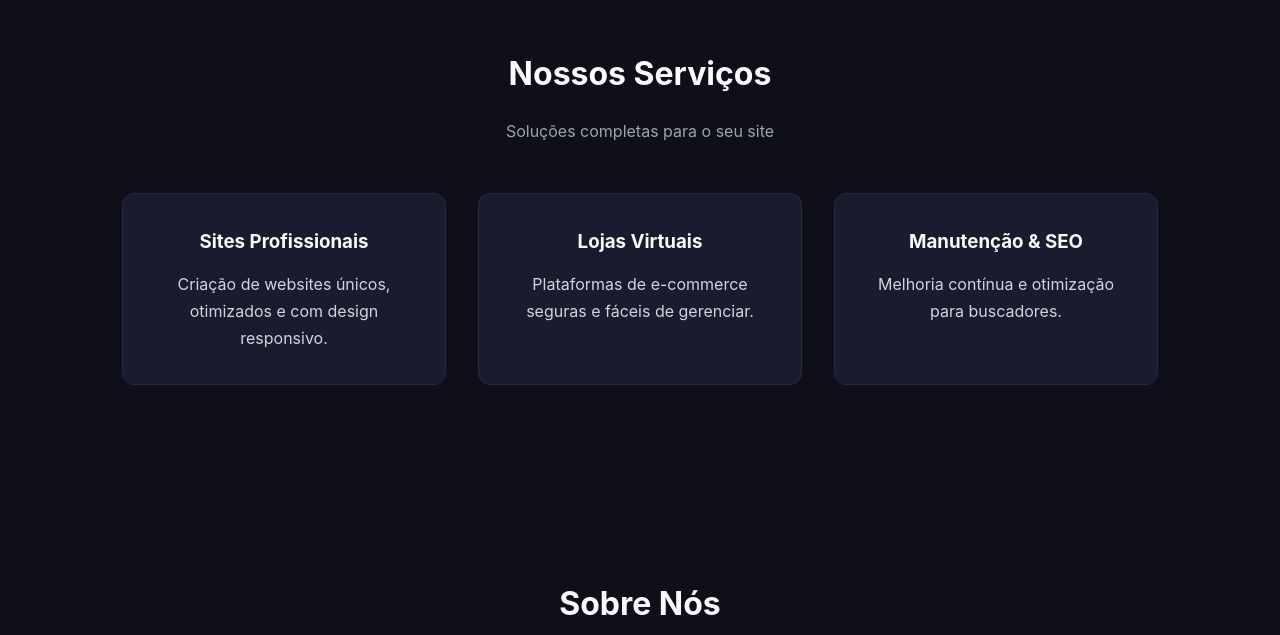
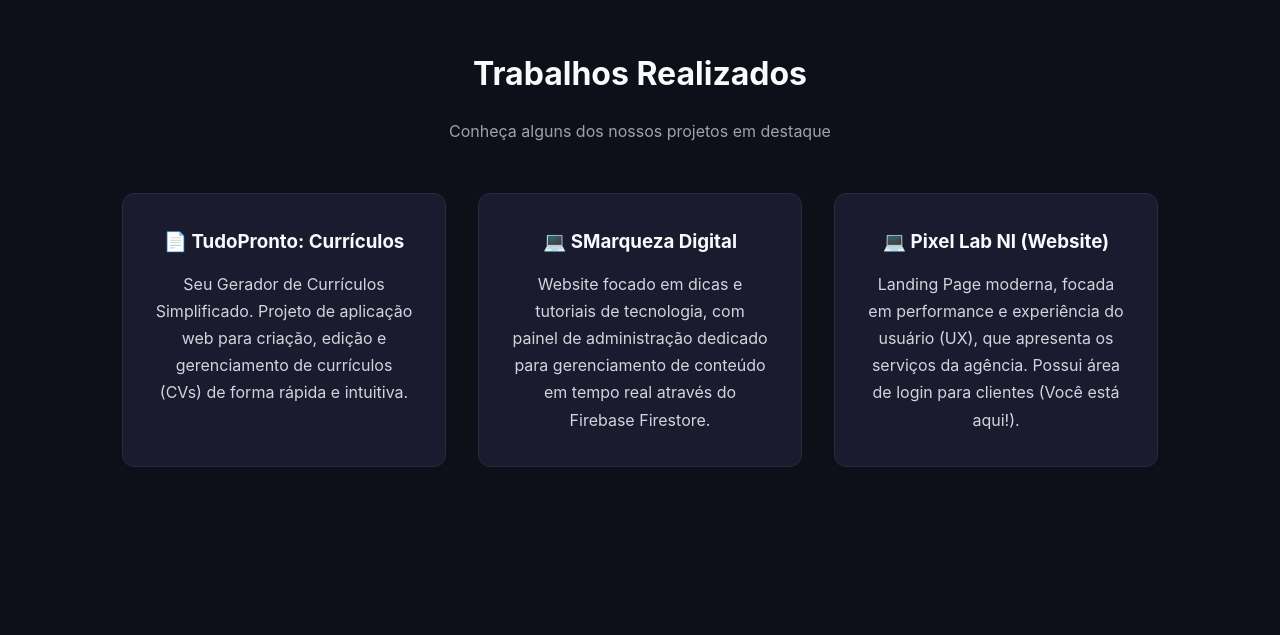
Before and after one commit to PixelLabNI/website, a plain HTML site: page index.html in a window 1280 px wide. Shown: the part 806-1441 px from the top of the page. Drawn offline with nearby package versions, Linux system fonts and the light colour scheme.

Commit message:
Add files via upload

```diff
--- a/index.html
+++ b/index.html
@@ -17,7 +17,7 @@
 
     <nav class="nav-menu">
         <ul>
-        <li><a href="#services">Serviços</a></li>
+        <li><a href="#portfolio">Trabalhos</a></li>
         <li><a href="#about">Sobre</a></li>
         <li><a href="#contact">Contato</a></li>
         <li><a href="login.html" class="btn-login">Pedidos</a></li>
@@ -40,23 +40,26 @@
     </div>
   </section>
 
-  <section id="services" class="section">
-    <h2>Nossos Serviços</h2>
-    <p class="section-subtitle">Soluções completas para o seu site</p>
+  <section id="portfolio" class="section">
+    <h2>Trabalhos Realizados</h2>
+    <p class="section-subtitle">Conheça alguns dos nossos projetos em destaque</p>
 
     <div class="cards">
-      <div class="card">
-        <h3>Sites Profissionais</h3>
-        <p>Criação de websites únicos, otimizados e com design responsivo.</p>
-      </div>
-      <div class="card">
-        <h3>Lojas Virtuais</h3>
-        <p>Plataformas de e-commerce seguras e fáceis de gerenciar.</p>
-      </div>
-      <div class="card">
-        <h3>Manutenção & SEO</h3>
-        <p>Melhoria contínua e otimização para buscadores.</p>
-      </div>
+
+        <a href="https://pixellabni.github.io/tudopronto/" target="_blank" class="card" aria-label="Visitar TudoPronto: Seu Gerador de Currículos Simplificado">
+            <h3>📄 TudoPronto: Currículos</h3>
+            <p>Seu Gerador de Currículos Simplificado. Projeto de aplicação web para criação, edição e gerenciamento de currículos (CVs) de forma rápida e intuitiva.</p>
+        </a>
+
+        <a href="https://pixellabni.github.io/smarquezadigital/" target="_blank" class="card" aria-label="Visitar SMarqueza Digital">
+            <h3>💻 SMarqueza Digital</h3>
+            <p>Website focado em dicas e tutoriais de tecnologia, com painel de administração dedicado para gerenciamento de conteúdo em tempo real através do Firebase Firestore.</p>
+        </a>
+
+        <a href="https://pixellabni.github.io/website/" target="_blank" class="card" aria-label="Visitar Pixel Lab NI - Desenvolvimento Web">
+            <h3>💻 Pixel Lab NI (Website)</h3>
+            <p>Landing Page moderna, focada em performance e experiência do usuário (UX), que apresenta os serviços da agência. Possui área de login para clientes (Você está aqui!).</p>
+        </a>
     </div>
   </section>
 
--- a/script.js
+++ b/script.js
@@ -2,9 +2,6 @@
 import { initializeApp } from "https://www.gstatic.com/firebasejs/10.13.2/firebase-app.js";
 import { getAuth, signInWithEmailAndPassword } from "https://www.gstatic.com/firebasejs/10.13.2/firebase-auth.js";
 import { getFirestore, doc, getDoc } from "https://www.gstatic.com/firebasejs/10.13.2/firebase-firestore.js";
-
-// AVISO DE SEGURANÇA: As chaves do Firebase aqui são públicas.
-// A REAL segurança deve ser garantida pelas **REGRAS DE SEGURANÇA DO FIRESTORE** no console do Firebase!
 
 // === EmailJS ===
 (function () {
--- a/style.css
+++ b/style.css
@@ -267,14 +267,16 @@ section {
   margin-bottom: 3rem;
 }
 
-/* ===== Cards ===== */
+/* ===== Cards (Ajustado para Links/Cards) ===== */
 .cards {
   display: grid;
   grid-template-columns: repeat(auto-fit, minmax(260px, 1fr));
   gap: 2rem;
 }
 
+/* NOVO: Estilo para links que agora são cards */
 .card {
+  display: block; /* Garante que o link ocupe todo o espaço do grid */
   background: var(--color-dark-card);
   border-radius: 12px;
   padding: 2rem;
@@ -282,6 +284,7 @@ section {
   /* ⬅️ Aprimoramento: Transições específicas */
   transition: transform 0.3s ease, border-color 0.3s ease;
   border: 1px solid var(--color-dark-border);
+  text-decoration: none; /* Remove o sublinhado padrão do link */
 }
 
 .card h3 {
@@ -449,10 +452,6 @@ footer {
   margin-top: 4rem;
 }
 
-/* ⬅️ Removida a regra de microinteração genérica 'button, a, .card'
-   pois as transições foram movidas para os seletores específicos */
-
-
 /* ======= 🌐 RESPONSIVIDADE (Mantido) ======= */
 @media (max-width: 1024px) {
 
```
